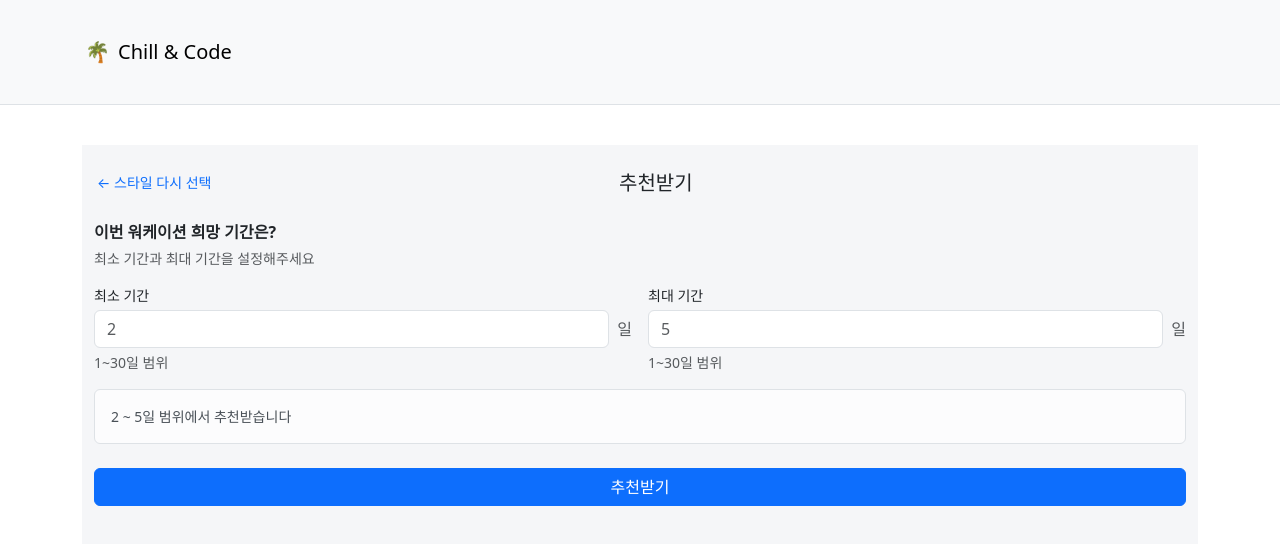
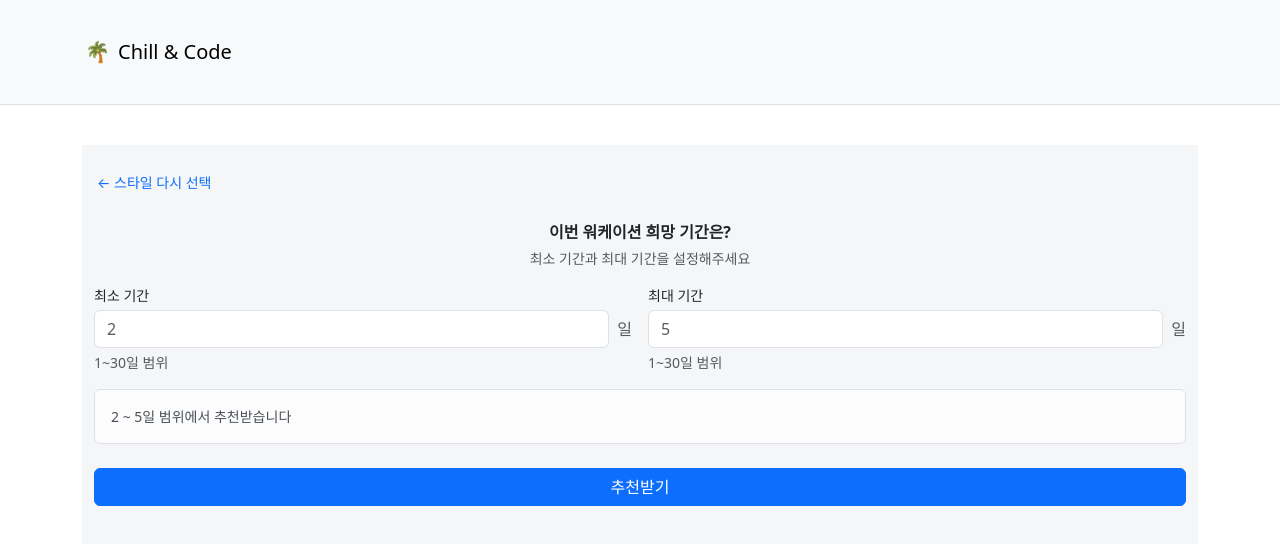
Before and after one commit to ssafy-chill-and-code/chill_and_code, a Vue app in the folder frontend/chill-and-code-fe/: page /recommend/period in a window 1280 px wide. Shown: the top 544 px of the page. Built offline with nearby package versions, Linux system fonts and the light colour scheme; no server answers.

Commit message:
refactor: 추천 기간 질문/설명 문구 중앙 정렬

```diff
--- a/frontend/chill-and-code-fe/src/views/RecommendationPeriodSelect.vue
+++ b/frontend/chill-and-code-fe/src/views/RecommendationPeriodSelect.vue
@@ -6,13 +6,12 @@
       <header class="mb-4">
         <div class="d-flex align-items-center justify-content-between mb-2">
           <RouterLink class="text-decoration-none small" to="/recommend">← 스타일 다시 선택</RouterLink>
-          <div class="h5 mb-0">추천받기</div>
           <span class="opacity-0">placeholder</span>
         </div>
       </header>
 
       <!-- 질문 문구 -->
-      <section class="mb-3">
+      <section class="mb-3 text-center">
         <div class="fw-semibold mb-1">이번 워케이션 희망 기간은?</div>
         <div class="text-muted small">최소 기간과 최대 기간을 설정해주세요</div>
       </section>
```
